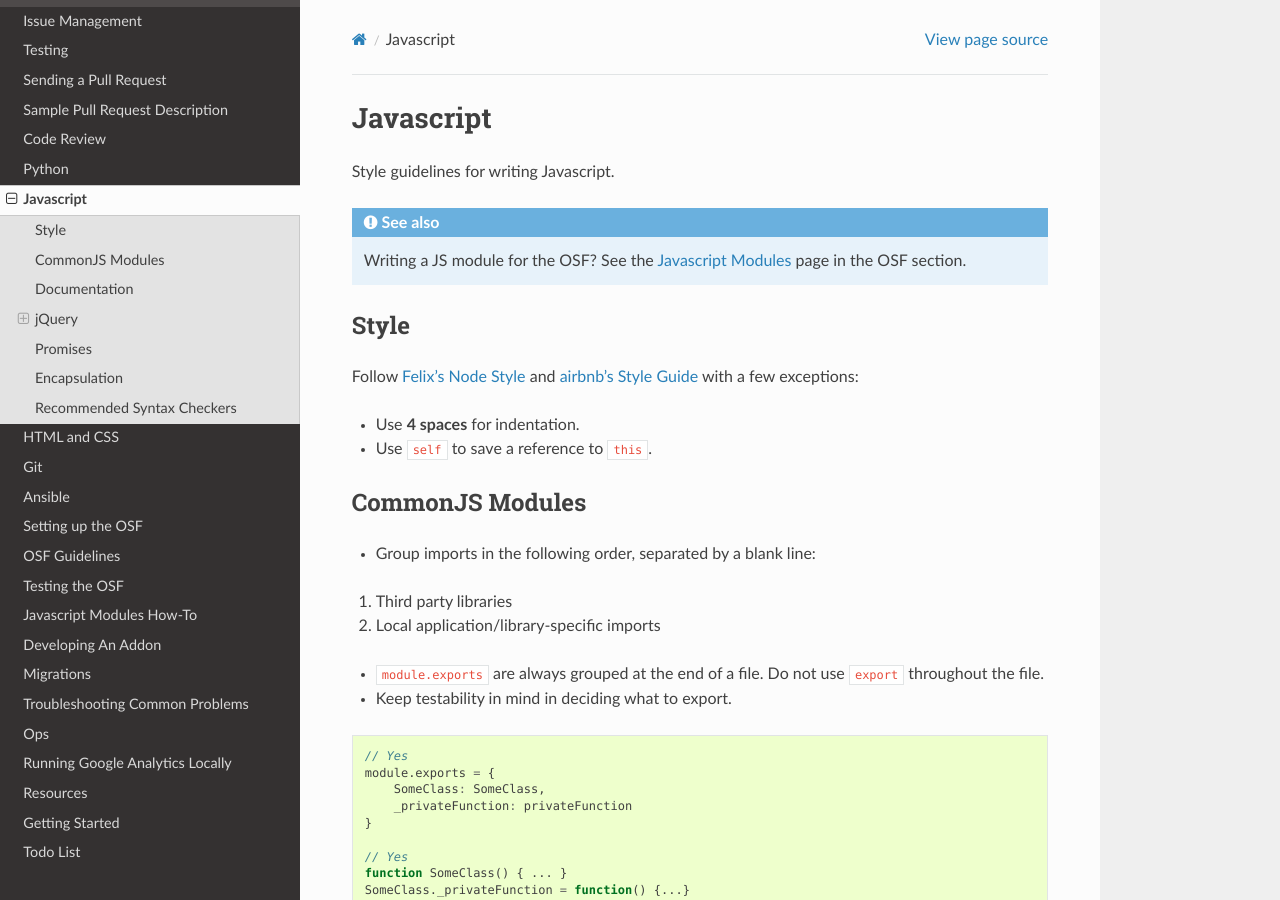
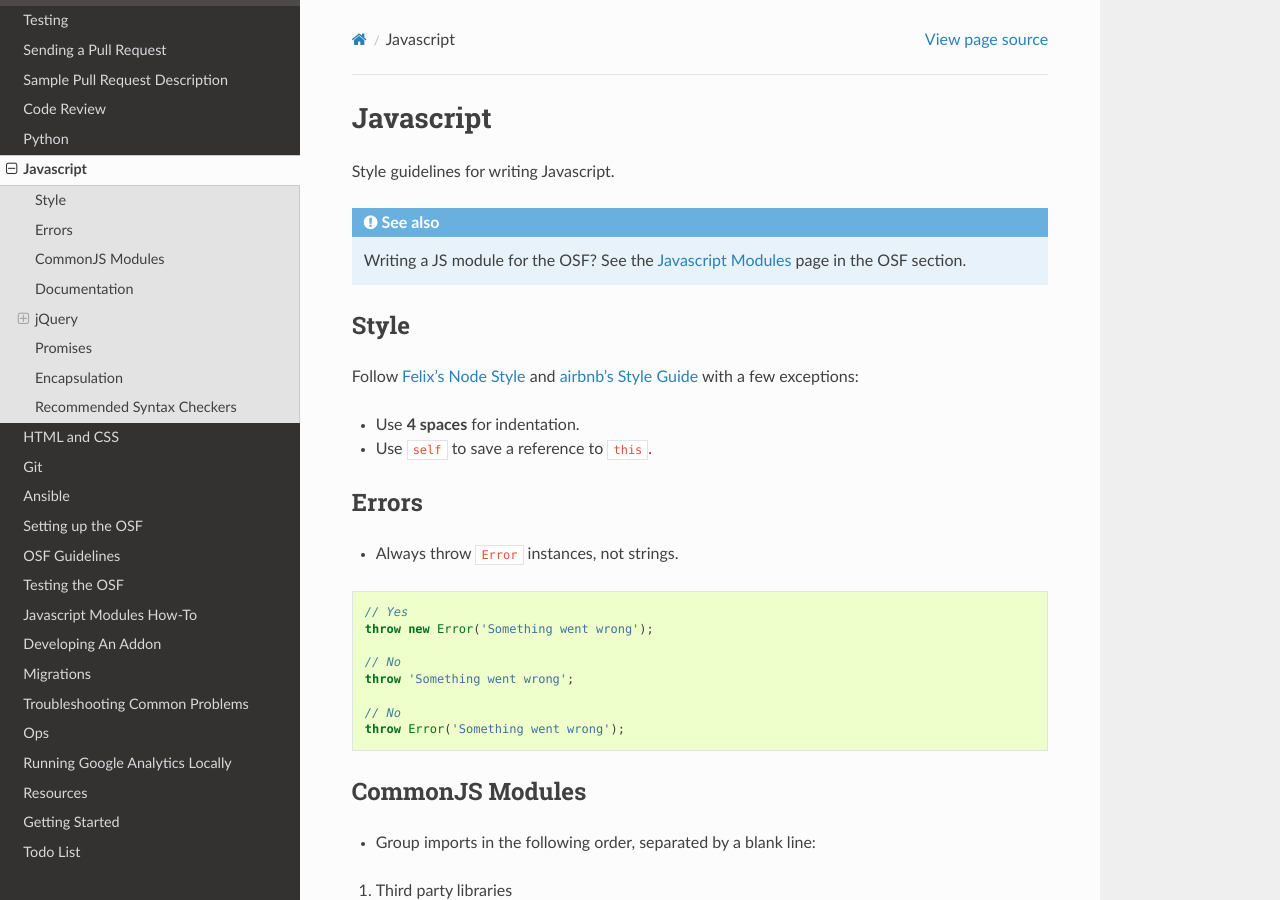
Before and after one commit to CenterForOpenScience/COSDev, a Sphinx documentation site: the page built from docs/style_guides/javascript.rst, in a window 1280 px wide and 900 px high. Built offline with Sphinx 7.4.7 and the Read the Docs theme 2.0.0, drawn with Linux system fonts in a browser that asks for light colours.

Commit message:
JS: Always throw Error instances

```diff
--- a/docs/style_guides/javascript.rst
+++ b/docs/style_guides/javascript.rst
@@ -15,6 +15,24 @@ Follow `Felix's Node Style <https://github.com/felixge/node-style-guide>`_ and `
 
 - Use **4 spaces** for indentation.
 - Use ``self`` to save a reference to ``this``.
+
+
+Errors
+******
+
+- Always throw ``Error`` instances, not strings.
+
+.. code-block:: javascript
+
+    // Yes
+    throw new Error('Something went wrong');
+
+    // No
+    throw 'Something went wrong';
+
+    // No
+    throw Error('Something went wrong');
+
 
 CommonJS Modules
 ****************
```
